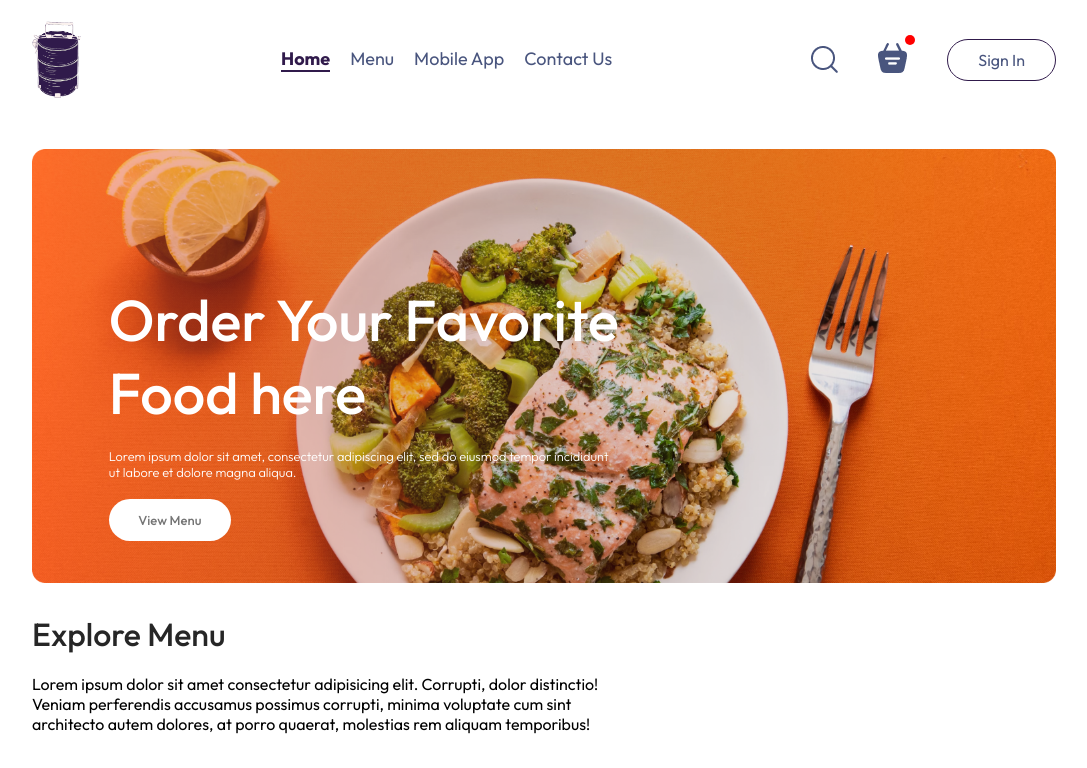
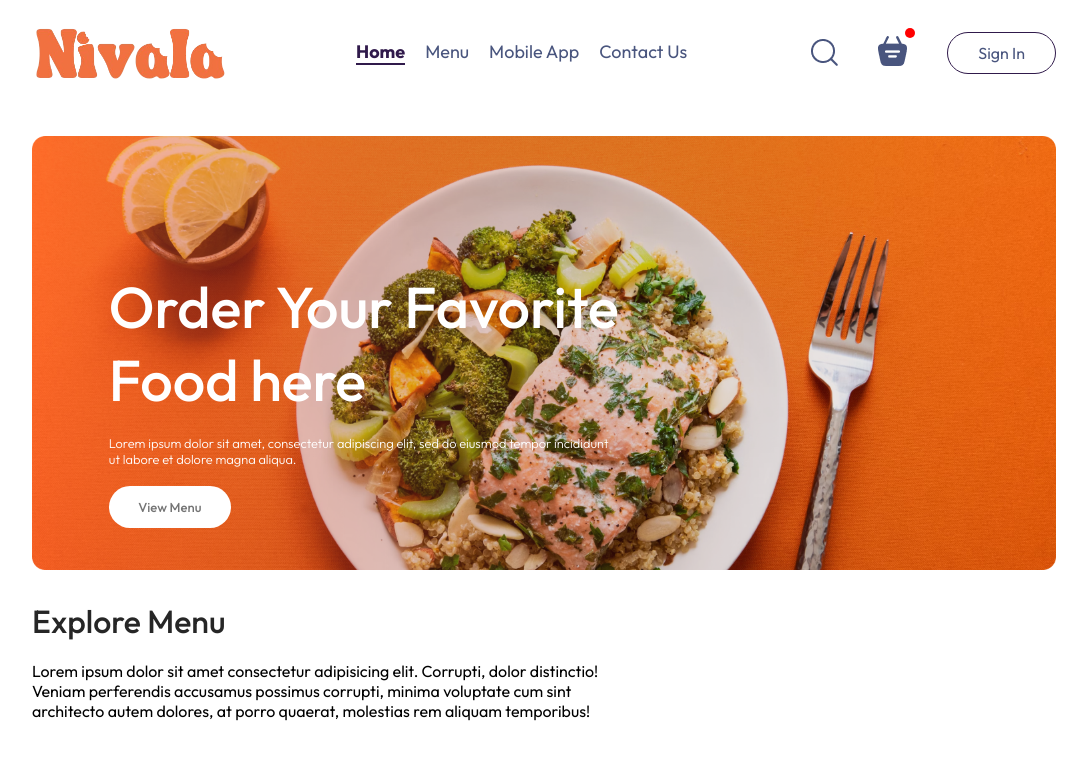
Before and after one commit to VishalRMahajan/Nivala-Food-Ordering-Website, a React (Vite) app in the folder Frontend/: page / in a window 1280 px wide. Shown: the top 768 px of the page, without its empty margins (96-1183 px from the left). Built offline with nearby package versions, Linux system fonts and the light colour scheme.

Commit message:
Changes the Logo

```diff
--- a/Frontend/src/components/Navbar/Navbar.css
+++ b/Frontend/src/components/Navbar/Navbar.css
@@ -6,8 +6,8 @@
 }
 
 .navbar .logo{
-    width: 50px;
-    max-height: 100%;
+    width: 200px;
+
 }
 
 .navbar-menu{
```
Also changed, not shown: Frontend/src/assets/logo.png.
